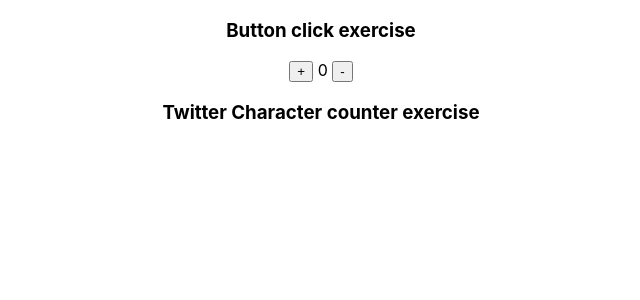
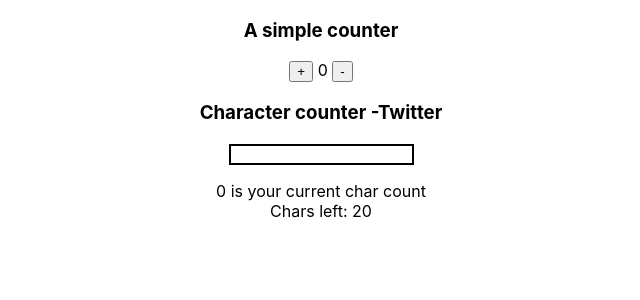
Before and after one commit to RadhikaRJ/practice-react, a React (Create React App) app: page / in a window 1280 px wide. Shown: the top 300 px of the page, without its empty margins (319-959 px from the left). Built offline with nearby package versions, Linux system fonts and the light colour scheme.

Commit message:
charcter counter implemented

```diff
--- a/src/App.js
+++ b/src/App.js
@@ -5,6 +5,7 @@ import { useState } from "react";
 
 function App() {
 
+  //simple counter---------------------------------------------------------------------------------
   const [counter, setCounter] = useState(0);
 
   function incrementValue() {
@@ -14,16 +15,51 @@ function App() {
   function decrementValue() {
     setCounter(counter - 1);
   }
+
+  //Character counter - Twitter----------------------------------------------------------------------
+  var permittedCharLimit=20;
+
+  const[userInput,setUserInput]=useState("");
+  const[currentLength,setCurrentLength]=useState(0);
+  const[charLeftLength,setCharLeftLength]=useState(permittedCharLimit);
+
+  function inputChangeHandler(event){
+    // console.log(event.target.value);
+
+    setUserInput(event.target.value);
+    calulateCharLimit(userInput);
+  }
+
+  function calulateCharLimit(updatedUserInput){
+    setCurrentLength(updatedUserInput.length+1);
+    // console.log(currentLength+"current length");
+    var charLeftCount=(permittedCharLimit-(currentLength+1));
+    // console.log(charLeftCount+"charleftcount");
+    setCharLeftLength(charLeftCount);
+
+
+  }
+
+
   return (
     <div className="App">
-      <h3>Button click exercise</h3>
+      <h3>A simple counter</h3>
       <p> <button onClick={incrementValue}>+</button>
         <span>    {counter}    </span>
         <button onClick={decrementValue}>-</button>
         </p>
 
 
-        <h3>Twitter Character counter exercise</h3>
+        <h3>Character counter -Twitter</h3>
+       <input type="text" id="input"
+        onChange={inputChangeHandler}
+       style={{
+        border: "2px solid black"
+
+       }}></input>
+        <p>{userInput}</p>
+        <p>{currentLength} is your current char count<br></br>Chars left: {charLeftLength}</p>
+
 
     </div>
   );
```
